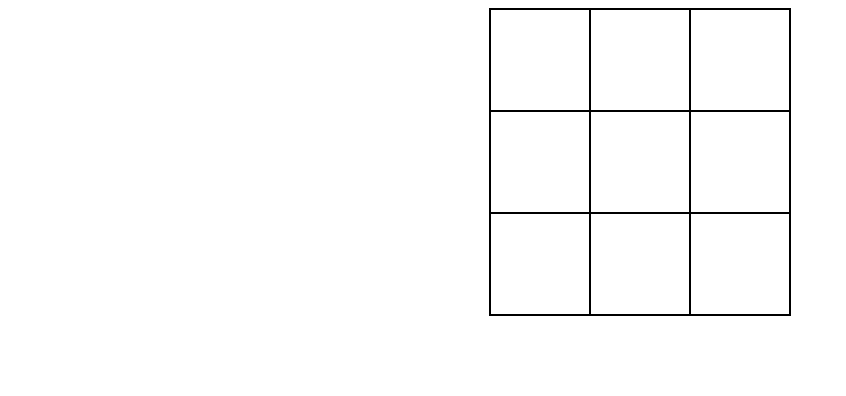
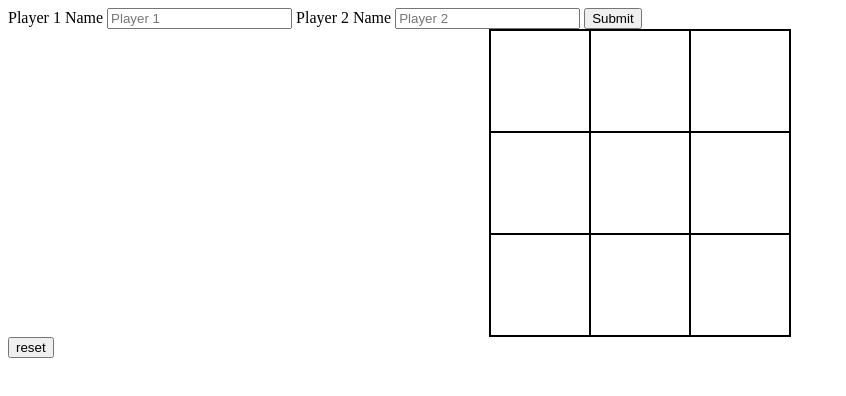
Before and after one commit to jessicaawhy/tic-tac-toe, a plain HTML site: page index.html in a window 1280 px wide. Shown: the whole page, without its empty margins (0-846 px from the left). Drawn offline with Linux system fonts and the light colour scheme.

Commit message:
Add reset functionality and add HTML for name inputs

```diff
--- a/index.html
+++ b/index.html
@@ -5,7 +5,18 @@
   <link href="./style.css" rel="stylesheet">
 </head>
 <body>
+  <div>
+    <form>
+      <label for="p1-name">Player 1 Name</label>
+      <input id="p1-name" placeholder="Player 1">
+      <label for="p2-name">Player 2 Name</label>
+      <input id="p2-name" placeholder="Player 2">
+      <button onclick="saveName();" id="submit" type="submit">Submit</button>
+    </form>
+
+  </div>
   <div id="gameboard"></div>
+  <button id='reset'>reset</button>
   <script src='./main.js'></script>
 </body>
 </html>
--- a/main.js
+++ b/main.js
@@ -2,12 +2,12 @@ const playerFactory = (name, marker) => {
   return {name, marker};
 }
 
-const player1 = playerFactory('Player 1', 'X');
-const player2 = playerFactory('Player 2', 'O');
+let player1 = playerFactory('Player 1', 'X');
+let player2 = playerFactory('Player 2', 'O');
 
 // gameBoard
 const gameBoard = (() => {
-  const board = [[,,], [,,], [,,]];
+  const board = [['','',''], ['','',''], ['','','']];
   return {board};
 })()
 
@@ -17,6 +17,7 @@ const board = document.querySelector('#gameboard')
 const displayController = (()=>{
   let currentPlayer = player1;
   let isWinningCase = false;
+  let count = 0;
 
   const render = () => {
     while (board.firstChild) {
@@ -36,6 +37,9 @@ const displayController = (()=>{
     }
     const boxes = document.querySelectorAll('.box');
     boxes.forEach(box => box.addEventListener('click', updateGameBoard));
+    const resetButton = document.querySelector('#reset')
+    resetButton.addEventListener('click', resetGame);
+
   }
 
   const switchTurns = () => {
@@ -51,12 +55,18 @@ const displayController = (()=>{
     let column = e.srcElement.id[10];
     if (!gameBoard.board[row][column]) {
       gameBoard.board[row][column] = currentPlayer.marker;
+      ++count;
+      render();
       checkWinningCases();
       if(isWinningCase){
-        console.log('stop');
-      };
-      render();
-      switchTurns();
+        console.log(`${currentPlayer.name} wins!`);
+        // restart game
+      } else if(count === 9) {
+        console.log('It\'s a tie');
+        // restart game
+      } else {
+        switchTurns();
+      }
     }
   }
 
@@ -73,11 +83,23 @@ const displayController = (()=>{
       let case4 = (board[0][i] === 'X' || board[0][i] === 'O') &&
                   (board[0][i] === board[1][i] && board[1][i] === board[2][i]);
 
-      if (case1 || case2 ||case3 || case4) {
+      if (case1 || case2 || case3 || case4) {
         isWinningCase = true;
       };
     }
   }
 
+  const resetGame = () => {
+    gameBoard.board.forEach(row => {
+      for (let i = 0; i < 3; i++) {
+        row[i] = '';
+      }
+    });
+    isWinningCase = false;
+    currentPlayer = player1;
+    count = 0;
+    render();
+  }
+
   render()
 })()
```
